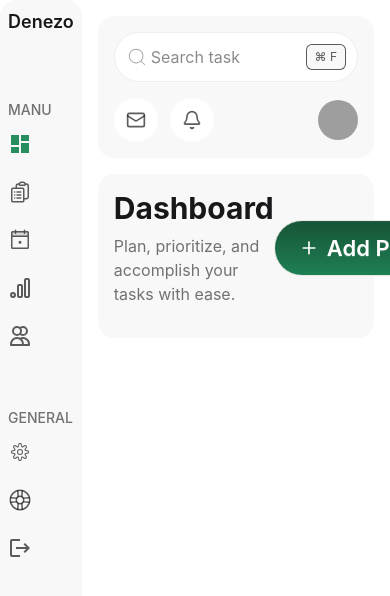
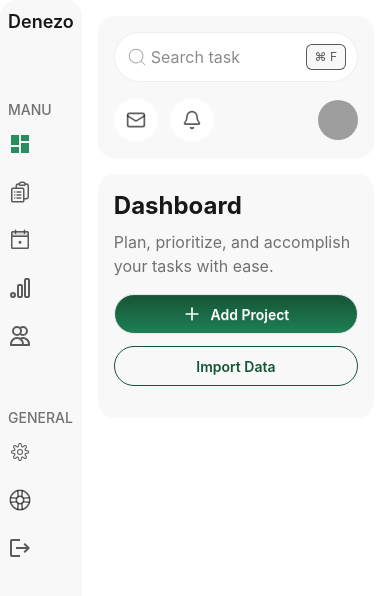
Before and after one commit to jinnahakondo/dashboard-app, a React (Vite) app: page /dashboard in a window 390 px wide. Shown: the top 596 px of the page. Built offline with nearby package versions, Linux system fonts and the light colour scheme; sample sign-in values are in the browser's storage; grey boxes are pictures that could not be loaded.

Commit message:
dashboard content header is responsive now

```diff
--- a/src/components/dashboard/DashBoardContentHeader.jsx
+++ b/src/components/dashboard/DashBoardContentHeader.jsx
@@ -3,20 +3,29 @@ import BtnGradient from "../buttons/BtnGradient";
 
 export default function DashboardContentHeader() {
   return (
-    <div className="flex justify-between items-center">
+    <div className="flex flex-col gap-4 md:flex-row md:justify-between md:items-center">
+      {/* Left section: title and description */}
       <div>
-        <h1 className="text-3xl font-bold mb-2">Dashboard</h1>
+        <h1 className="text-2xl sm:text-3xl font-bold mb-2">Dashboard</h1>
         <p className="text-base-content/60">
           Plan, prioritize, and accomplish your tasks with ease.
         </p>
       </div>
 
-      <div className="flex gap-3">
-        <BtnGradient className={'btn-xl'}>
+      {/* Right section: action buttons */}
+      <div className="flex flex-col sm:flex-row gap-3">
+        {/* Add project button */}
+        <BtnGradient className="md:btn-lg">
           <Plus size={20} />
           Add Project
         </BtnGradient>
-        <button className="btn btn-xl bg-transparent border border-[#165436] text-[#165436] hover:bg-linear-to-l hover:text-white to-[#165436] from-[#1e8054] rounded-full gap-2 ">
+
+        {/* Import data button */}
+        <button
+          className="btn md:btn-lg bg-transparent border border-[#165436]
+                           text-[#165436] hover:bg-linear-to-l hover:text-white
+                           to-[#165436] from-[#1e8054] rounded-full gap-2"
+        >
           Import Data
         </button>
       </div>
```
